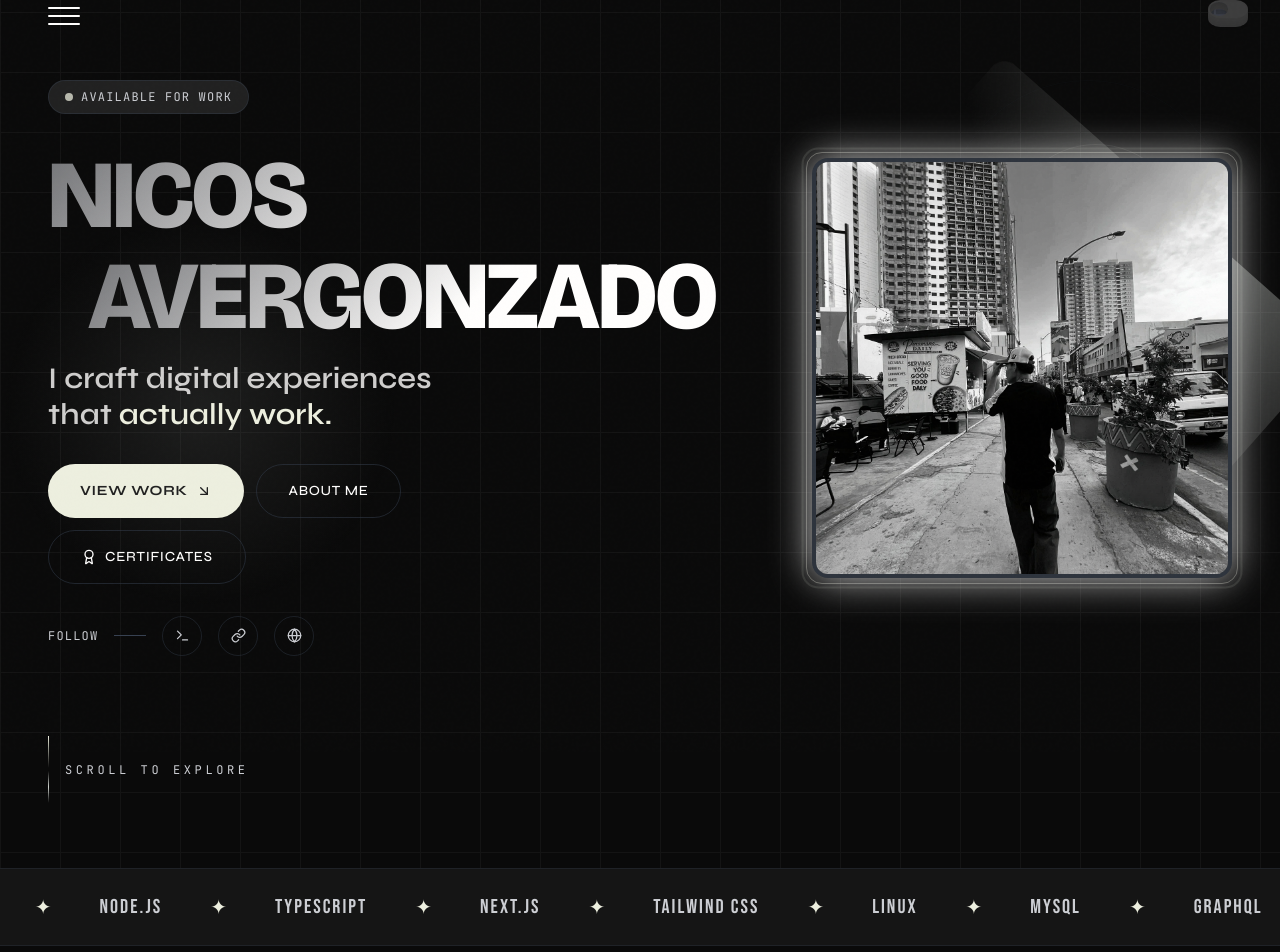
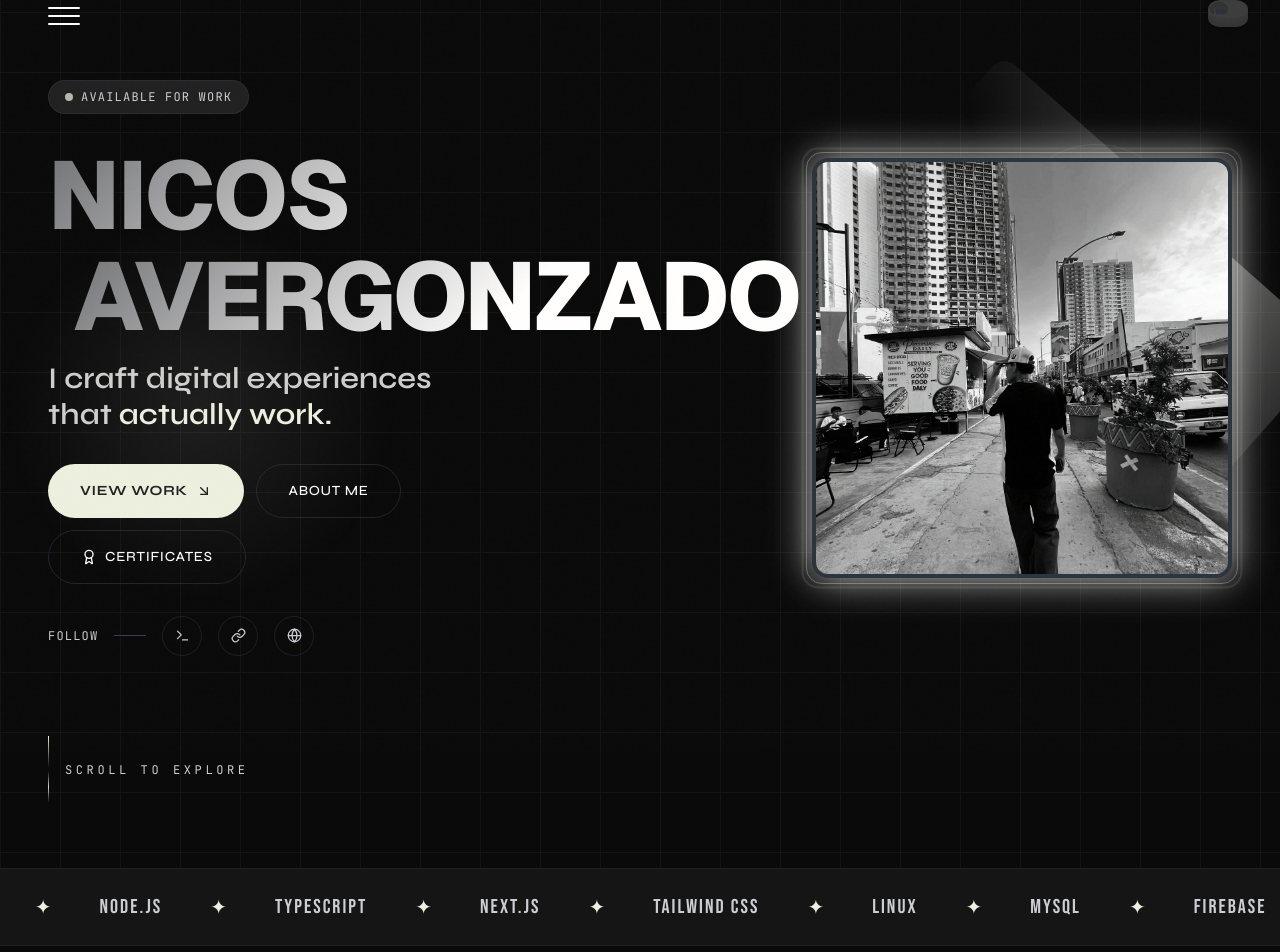
Before and after one commit to nikaver09/neks-portfolio-, a React (Vite) app: page / in a window 1280 px wide. Shown: the part 48-1000 px from the top of the page. Built offline with nearby package versions, Linux system fonts and the light colour scheme.

Commit message:
IMPROVING COLLAPS DESIGN

```diff
--- a/src/components/Hero.jsx
+++ b/src/components/Hero.jsx
@@ -62,13 +62,13 @@ export default function Hero({ onNavigateToCertificates }) {
               <h1
                 className="font-display leading-[1.05] tracking-tight"
                 style={{
-                  fontFamily: "'Bricolage Grotesque', sans-serif",
+                  fontFamily: "'Geist Sans', sans-serif",
                   fontWeight: 800,
                   fontSize: "clamp(2.4rem, 10vw, 6rem)",
                 }}
               >
                 <span className="text-gradient block">NICOS</span>
-                <span className="text-gradient block ml-2 sm:ml-6 lg:ml-10">AVERGONZADO</span>
+                <span className="text-gradient block ml-1 sm:ml-6 lg:ml-6">AVERGONZADO</span>
               </h1>
               <h2 className="font-heading font-semibold text-lg sm:text-xl lg:text-3xl text-snow/80 leading-snug">
                 I craft digital experiences<br className="hidden xs:block" /> that{" "}
--- a/src/components/Ticker.jsx
+++ b/src/components/Ticker.jsx
@@ -1,4 +1,4 @@
-const items = ["React", "Node.js", "TypeScript", "Next.js", "Tailwind CSS", "Linux", "MySQL", "GraphQL", "Docker", "Figma", "Python", "Vite"];
+const items = ["React", "Node.js", "TypeScript", "Next.js", "Tailwind CSS", "Linux", "MySQL", "Firebase", "supabase", "Figma", "Python", "Vite"];
 
 export default function Ticker() {
   const doubled = [...items, ...items];
--- a/src/index.css
+++ b/src/index.css
@@ -1,7 +1,7 @@
 @import url('https://fonts.googleapis.com/css2?family=Bebas+Neue&family=Bricolage+Grotesque:opsz,wght@12..96,400;12..96,500;12..96,600;12..96,700;12..96,800&family=Plus+Jakarta+Sans:wght@400;500;600;700;800&family=Poppins:wght@300;400;500;600;700;800&family=Syne:wght@400;500;600;700;800&family=DM+Sans:wght@300;400;500;600&family=JetBrains+Mono:wght@400;500&display=swap');
-@tailwind base;
-@tailwind components;
-@tailwind utilities;
+@import 'tailwindcss/base';
+@import 'tailwindcss/components';
+@import 'tailwindcss/utilities';
 
 @layer base {
   * {
@@ -250,6 +250,11 @@ html.light-mode .text-muted {
   color: #2b2a2a !important;
 }
 
+/* Make placeholder text lighter in light mode */
+html.light-mode ::placeholder {
+  color: #8a8a8a !important;
+}
+
 /* Override text gradient */
 html.light-mode .text-gradient {
   background: linear-gradient(135deg, #000000 0%, #36454F 80%) !important;
@@ -265,7 +270,8 @@ html.light-mode .bg-neutral-800,
 html.light-mode .bg-card,
 html.light-mode .bg-surface,
 html.light-mode .bg-\[#e5e5e5\],
-html.light-mode .bg-\[\#212121\] {
+html.light-mode .bg-\[\#212121\],
+html.light-mode .bg-ink {
   background-color: #e5e5e5 !important;
   color: #2b2a2a !important;
 }
--- a/src/main.jsx
+++ b/src/main.jsx
@@ -3,6 +3,7 @@ import ReactDOM from 'react-dom/client'
 import App from './App.jsx'
 import './index.css'
 import '@fontsource/geist-sans';
+import '@fontsource/geist-sans/800.css';
 
 ReactDOM.createRoot(document.getElementById('root')).render(
   <React.StrictMode>
```
